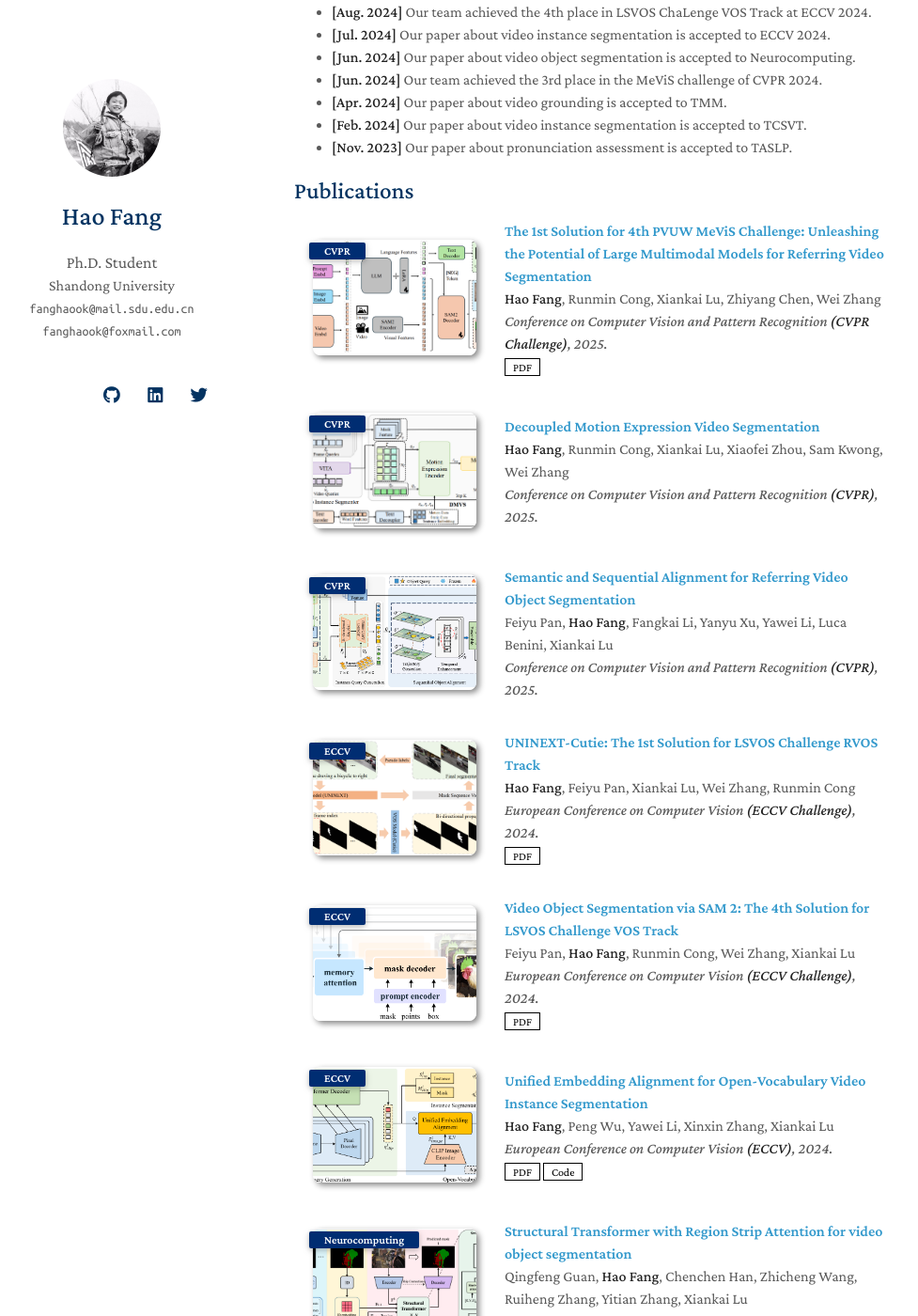
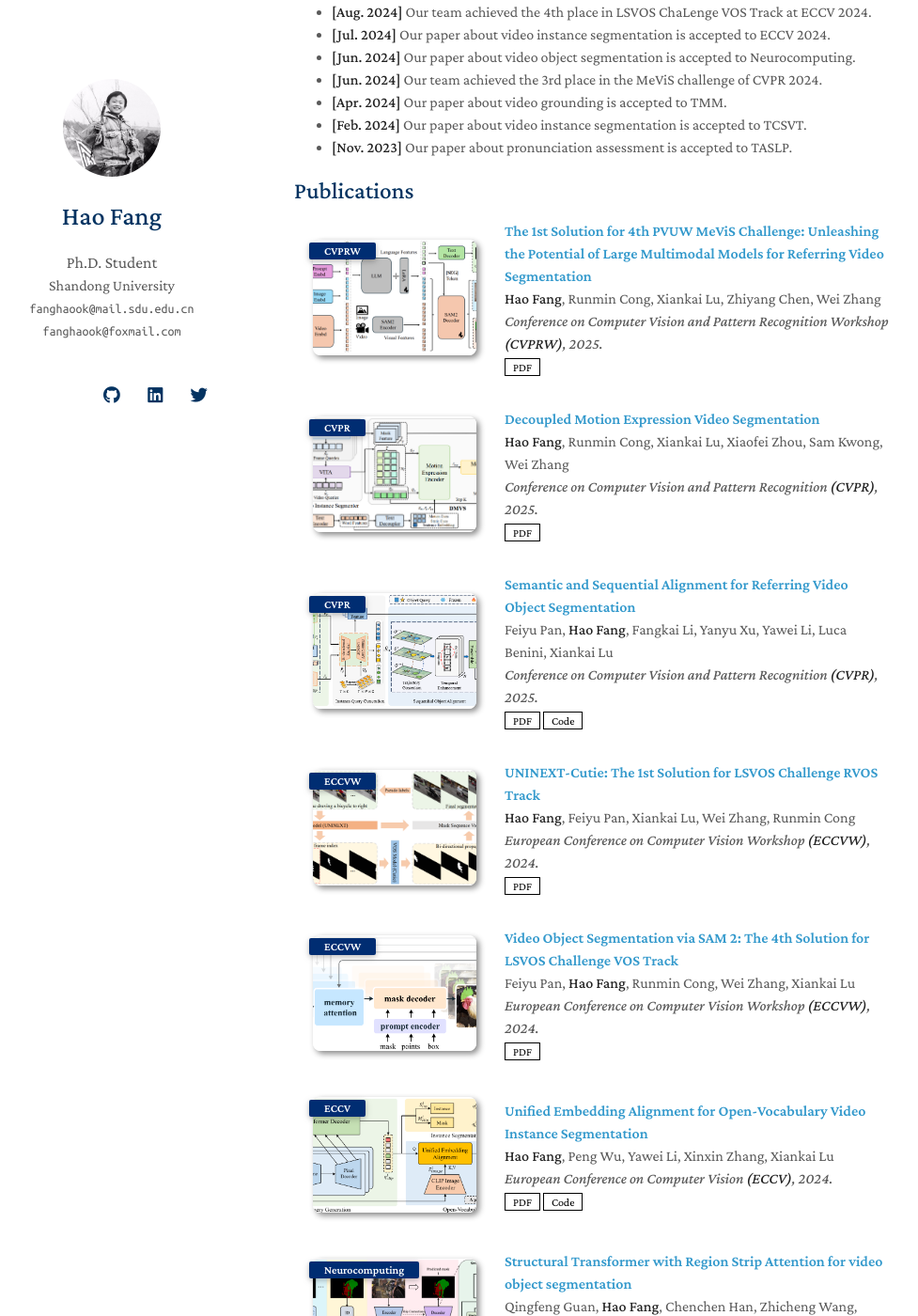
Before and after one commit to fanghaook/fanghaook.github.io, a Jekyll site: the page built from index.md, in a window 1280 px wide and 1400 px high, scrolled down 497 px. Shown: the whole window at 94% size, without its empty margins (157-1134 px from the left). Built offline with Jekyll 4.4.1, drawn with Linux system fonts in a browser that asks for light colours; nearby versions of some CDN libraries; a style sheet for code colours, icons or effects is not loaded; our own code applies the rules of GitHub Pages for plain Markdown files; some of the changed text lies outside the part shown.

Commit message:
Update CVPR2025

```diff
--- a/_data/publications.yml
+++ b/_data/publications.yml
@@ -1,8 +1,8 @@
 main:
   - title: "The 1st Solution for 4th PVUW MeViS Challenge: Unleashing the Potential of  Large Multimodal Models for Referring Video Segmentation"
     authors: <strong>Hao Fang</strong>, Runmin Cong, Xiankai Lu, Zhiyang Chen, Wei Zhang
-    conference_short: CVPR
-    conference: Conference on Computer Vision and Pattern Recognition <strong>(CVPR Challenge)</strong>, 2025.
+    conference_short: CVPRW
+    conference: Conference on Computer Vision and Pattern Recognition Workshop <strong>(CVPRW)</strong>, 2025.
     pdf: https://arxiv.org/pdf/2504.05178
     image: ./assets/img/Sa2VA.png
 
@@ -10,25 +10,28 @@ main:
     authors: <strong>Hao Fang</strong>, Runmin Cong, Xiankai Lu, Xiaofei Zhou, Sam Kwong, Wei Zhang
     conference_short: CVPR
     conference: Conference on Computer Vision and Pattern Recognition <strong>(CVPR)</strong>, 2025.
+    pdf: https://openaccess.thecvf.com/content/CVPR2025/papers/Fang_Decoupled_Motion_Expression_Video_Segmentation_CVPR_2025_paper.pdf
     image: ./assets/img/DMVS.png
 
   - title: "Semantic and Sequential Alignment for Referring Video Object Segmentation"
     authors: Feiyu Pan, <strong>Hao Fang</strong>, Fangkai Li, Yanyu Xu, Yawei Li, Luca Benini, Xiankai Lu
     conference_short: CVPR
     conference: Conference on Computer Vision and Pattern Recognition <strong>(CVPR)</strong>, 2025.
+    pdf: https://openaccess.thecvf.com/content/CVPR2025/papers/Pan_Semantic_and_Sequential_Alignment_for_Referring_Video_Object_Segmentation_CVPR_2025_paper.pdf
+    code: https://github.com/tavarich/SSA
     image: ./assets/img/SSA.png
 
   - title: "UNINEXT-Cutie: The 1st Solution for LSVOS Challenge RVOS Track"
     authors: <strong>Hao Fang</strong>, Feiyu Pan, Xiankai Lu, Wei Zhang, Runmin Cong
-    conference_short: ECCV
-    conference: European Conference on Computer Vision <strong>(ECCV Challenge)</strong>, 2024.
+    conference_short: ECCVW
+    conference: European Conference on Computer Vision Workshop <strong>(ECCVW)</strong>, 2024.
     pdf: https://arxiv.org/pdf/2408.10129
     image: ./assets/img/UNINEXT-Cutie.png
 
   - title: "Video Object Segmentation via SAM 2: The 4th Solution for LSVOS Challenge VOS Track"
     authors: Feiyu Pan, <strong>Hao Fang</strong>, Runmin Cong, Wei Zhang, Xiankai Lu
-    conference_short: ECCV
-    conference: European Conference on Computer Vision <strong>(ECCV Challenge)</strong>, 2024.
+    conference_short: ECCVW
+    conference: European Conference on Computer Vision Workshop <strong>(ECCVW)</strong>, 2024.
     pdf: https://arxiv.org/pdf/2408.10125
     image: ./assets/img/SAM2.png
 
@@ -49,8 +52,8 @@ main:
 
   - title: "3rd Place Solution for MeViS Track in CVPR 2024 PVUW workshop: Motion Expression guided Video Segmentation"
     authors: Feiyu Pan*, <strong>Hao Fang*</strong>, Xiankai Lu
-    conference_short: CVPR
-    conference: IEEE Conference on Computer Vision and Pattern Recognition <strong>(CVPR Challenge)</strong>, 2024.
+    conference_short: CVPRW
+    conference: IEEE Conference on Computer Vision and Pattern Recognition Workshop <strong>(CVPRW)</strong>, 2024.
     pdf: https://arxiv.org/pdf/2406.04842
     image: ./assets/img/MeViS.png
 
```
